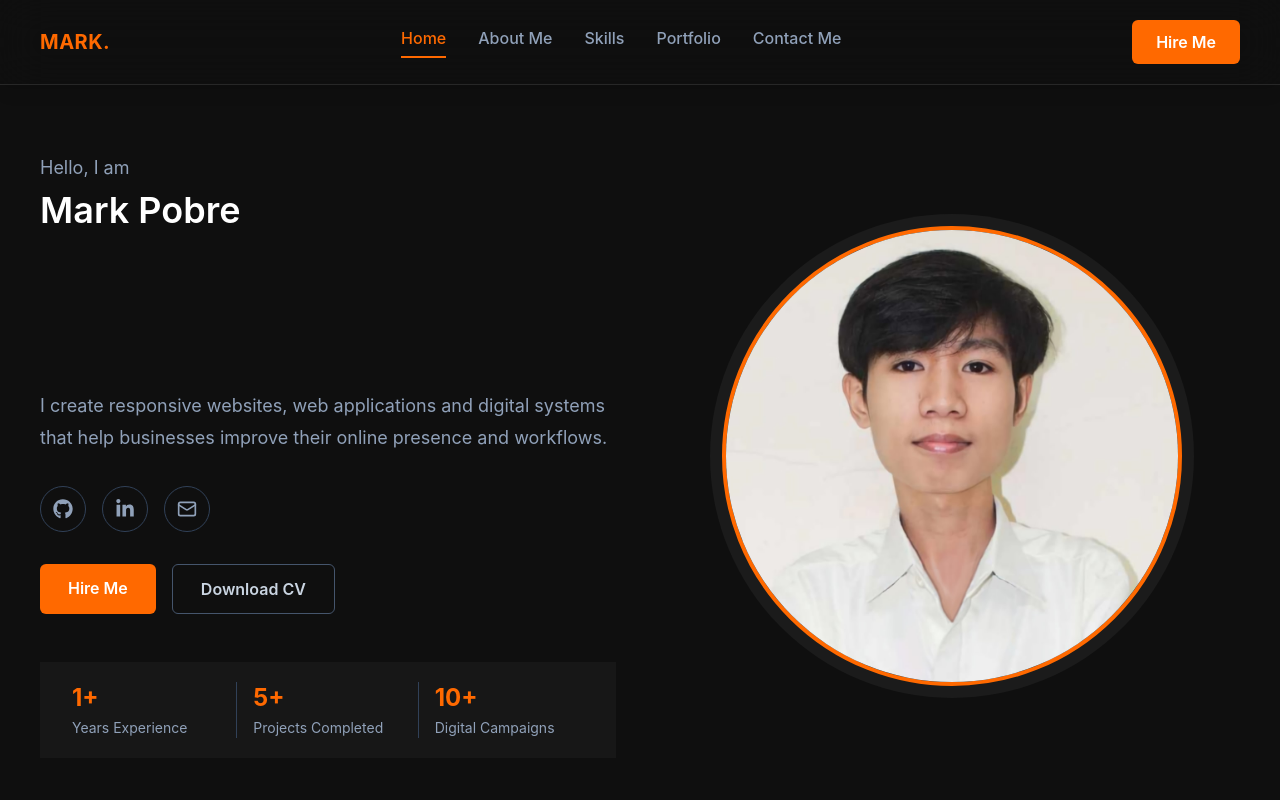
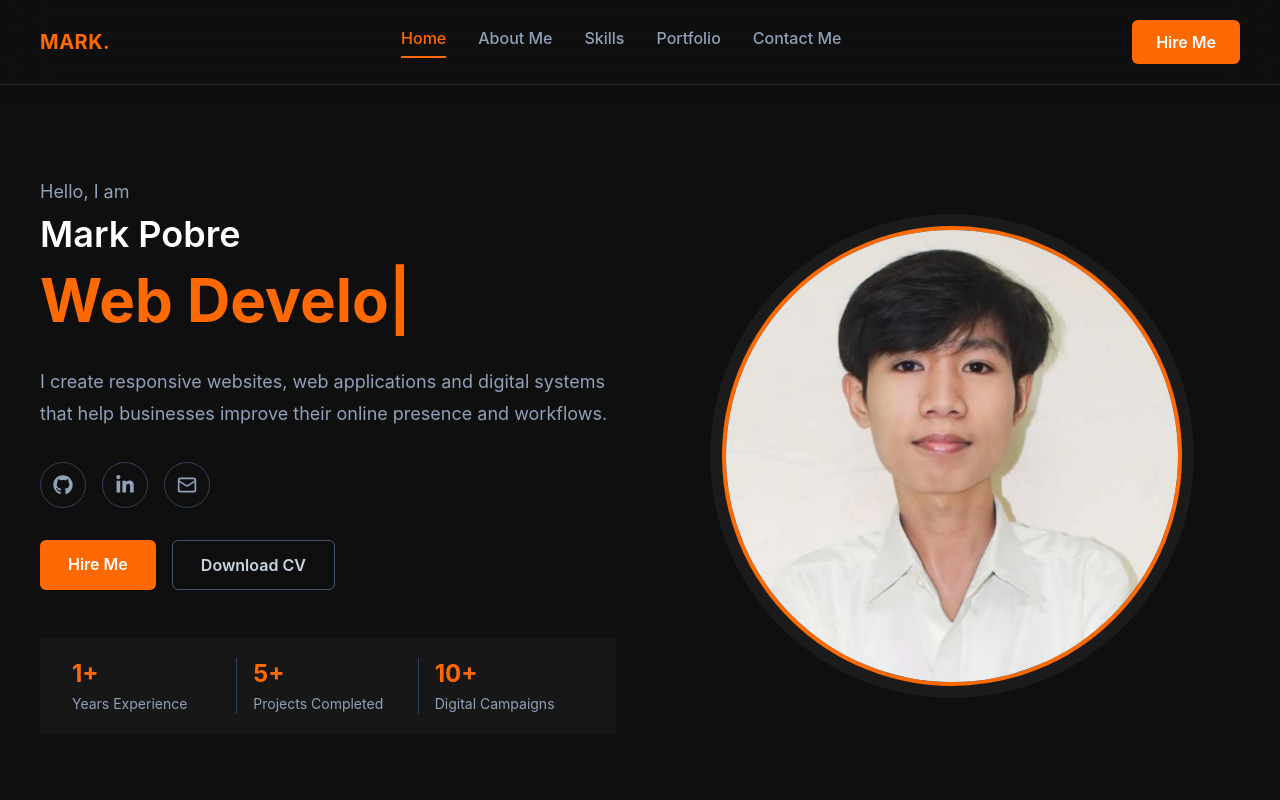
Before and after one commit to MarkPobre/mark-portfolio, a React (Vite) app: page / in a window 1280 px wide. Shown: the top 800 px of the page. Built offline with nearby package versions, Linux system fonts and the light colour scheme.

Commit message:
Add typing animation to hero title

```diff
--- a/package.json
+++ b/package.json
@@ -15,6 +15,7 @@
     "react": "^19.2.7",
     "react-dom": "^19.2.7",
     "react-icons": "^5.7.0",
+    "react-type-animation": "^3.2.0",
     "tailwindcss": "^4.3.3"
   },
   "devDependencies": {
--- a/src/sections/Hero.tsx
+++ b/src/sections/Hero.tsx
@@ -1,5 +1,6 @@
 import { Mail } from "lucide-react";
 import { FaGithub, FaLinkedinIn } from "react-icons/fa";
+import { TypeAnimation } from "react-type-animation";
 
 function Hero() {
   return (
@@ -17,10 +18,21 @@ function Hero() {
             Mark Pobre
           </h1>
 
-          <h2 className="mb-6 inline-block bg-gradient-to-r from-orange-300 via-orange-500 to-amber-300 bg-clip-text text-5xl font-bold text-transparent sm:text-6xl">
-            <span className="animate-pulse">
-              Frontend Developer
-            </span>
+          <h2 className="mb-6 min-h-[72px] text-5xl font-bold text-orange-500 sm:text-6xl">
+            <TypeAnimation
+              sequence={[
+                "Frontend Developer",
+                2000,
+                "Web Developer",
+                2000,
+                "Digital Marketing Specialist",
+                2000,
+              ]}
+              wrapper="span"
+              speed={50}
+              deletionSpeed={60}
+              repeat={Infinity}
+            />
           </h2>
 
           <p className="mb-8 max-w-xl text-lg leading-8 text-slate-400">
```
Also changed, not shown: 1 other file (tests, documents, lock files or other folders).
